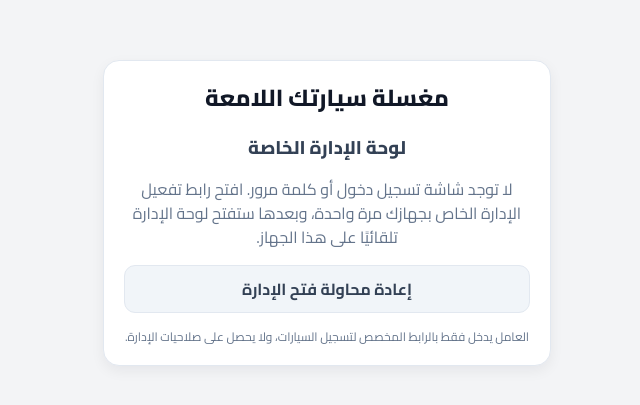
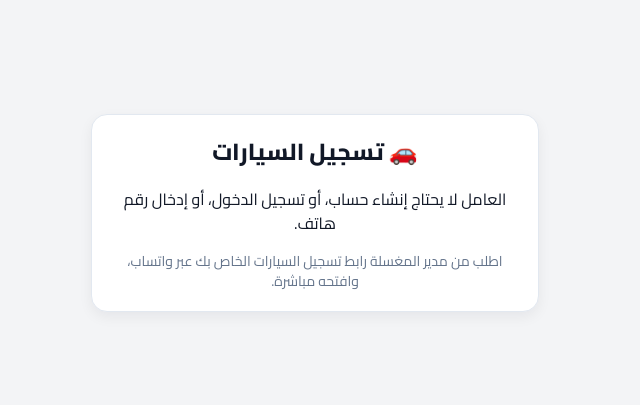
Before and after one commit to stuffs225-ui/Bright-Carwash, a Next.js app: page /worker in a window 1280 px wide. Shown: the part 187-592 px from the top of the page, without its empty margins (396-1036 px from the left). Built offline with nearby package versions, Linux system fonts and the light colour scheme; no server answers.

Commit message:
Remove worker login route and direct staff to manager-issued registration link

```diff
--- a/app/worker/page.tsx
+++ b/app/worker/page.tsx
@@ -1,32 +1,9 @@
-"use client";
-export const dynamic = "force-dynamic";
-import { AuthGate } from "../components/AuthGate";
-import { CarEntryTab } from "../components/CarEntryTab";
-import { OfflineStatusBadge } from "../components/OfflineStatusBadge";
-import { ServiceWorkerRegister } from "../components/ServiceWorkerRegister";
-import { ErrorBoundary } from "../components/ErrorBoundary";
-import { ErrorMonitor } from "../components/ErrorMonitor";
-import { supabase } from "@/lib/supabaseClient";
-import { queueLength } from "@/lib/offlineQueue";
-
-export default function WorkerPage() {
-  return <AuthGate>{(identity) => (
-    <ErrorBoundary>
-      <ErrorMonitor />
-      <div className="app-shell" dir="rtl">
-        <header className="app-header">
-          <h1 className="text-2xl font-extrabold">🚗 تسجيل السيارات</h1>
-          <p className="text-sm mt-1">المستخدم: {identity.email}</p>
-          <button type="button" className="btn-secondary mt-3" onClick={async () => {
-            if (queueLength()) { alert("زامن التسجيلات المحفوظة محليًا قبل الخروج."); return; }
-            await supabase.auth.signOut({ scope: "local" });
-          }}>تسجيل الخروج</button>
-        </header>
-        <div className="content-section-wrapper is-standalone"><CarEntryTab ownerView={false} /></div>
-        <div id="toast-container" />
-        <OfflineStatusBadge />
-        <ServiceWorkerRegister />
-      </div>
-    </ErrorBoundary>
-  )}</AuthGate>;
+export default function WorkerLanding(){
+ return <main className="min-h-screen flex items-center justify-center p-5" dir="rtl">
+  <section className="card max-w-md space-y-4 text-center">
+   <h1 className="section-title">🚗 تسجيل السيارات</h1>
+   <p>العامل لا يحتاج إنشاء حساب، أو تسجيل الدخول، أو إدخال رقم هاتف.</p>
+   <p className="txt-muted text-sm">اطلب من مدير المغسلة رابط تسجيل السيارات الخاص بك عبر واتساب، وافتحه مباشرة.</p>
+  </section>
+ </main>;
 }
```
